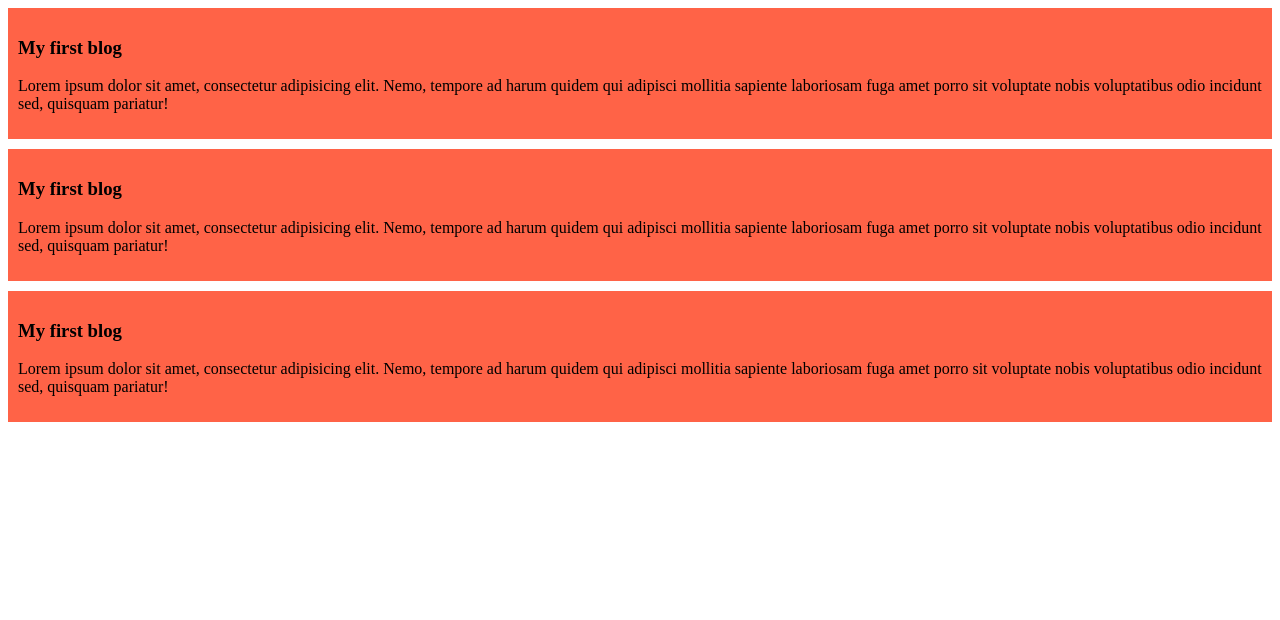
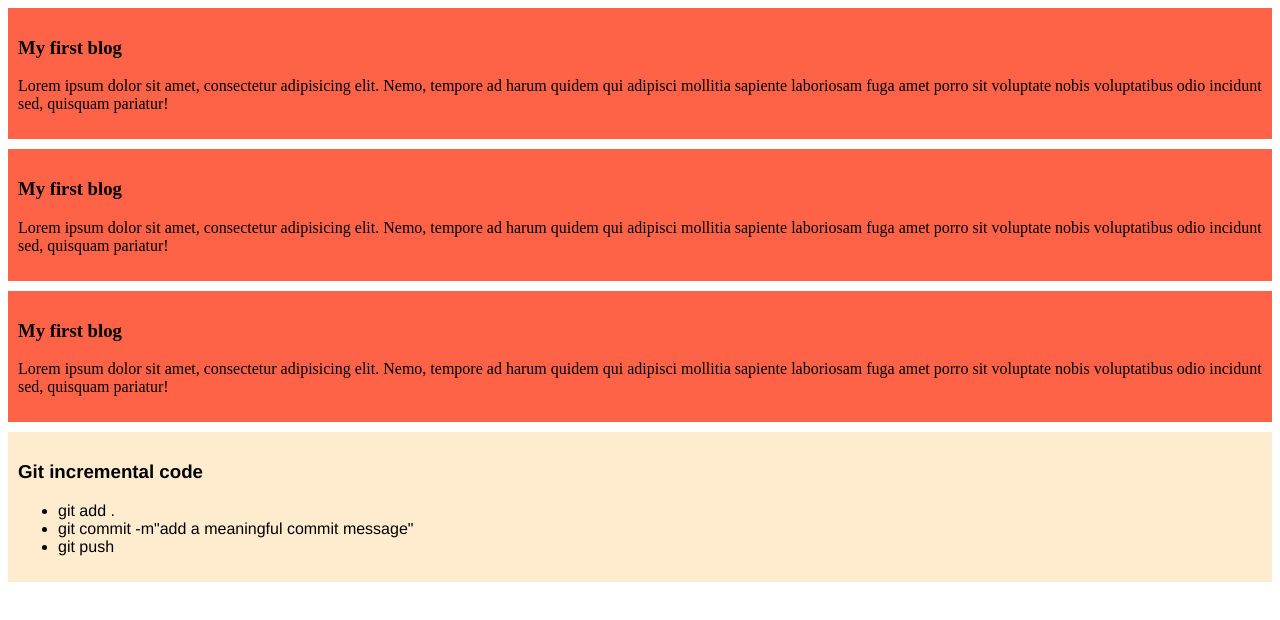
Before and after one commit to atnawshin/my-first-github-repo, a plain HTML site: page index.html in a window 1280 px wide. Drawn offline with Linux system fonts and the light colour scheme.

Commit message:
addeded a list

```diff
--- a/index.html
+++ b/index.html
@@ -27,6 +27,14 @@
             sapiente laboriosam fuga amet porro sit voluptate nobis voluptatibus odio incidunt sed, quisquam pariatur!
         </p>
     </div>
+    <div class="list">
+        <h3>Git incremental code</h3>
+        <ul>
+            <li>git add .</li>
+            <li>git commit -m"add a meaningful commit message"</li>
+            <li>git push</li>
+        </ul>
+    </div>
 </body>
 
 </html>
--- a/style.css
+++ b/style.css
@@ -3,3 +3,8 @@ div {
     padding: 10px;
     margin-bottom: 10px;
 }
+
+.list {
+    background-color: blanchedalmond;
+    font-family: 'Franklin Gothic Medium', 'Arial Narrow', Arial, sans-serif;
+}
```
